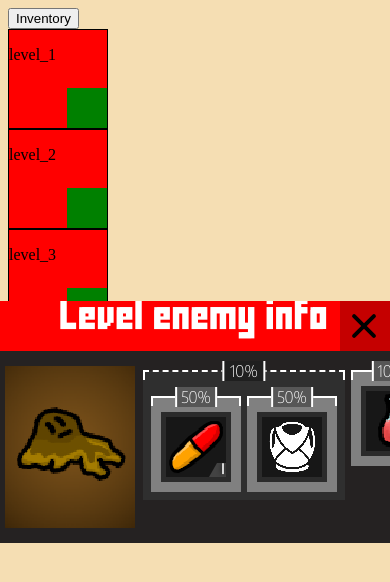
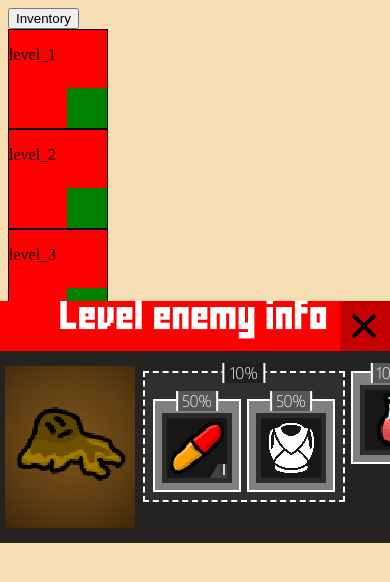
Before and after one commit to kassu11/taistelu-peli, a plain HTML site: page index.html in a window 390 px wide. Both pictures are taken after a click on the element 87 px from the left and 108 px from the top of the page. Drawn offline with Linux system fonts and the light colour scheme.

Commit message:
Uudet LootTable syntaxit
- Muutin kokonaan miten lootablet kirjoitetaan, joka mahdollistaa paremmin niitten hallintaa
- Nytten sitä on varmaan myös vähän selvempi lukea
- Muutin drop info ruutua visuaalisesti

```diff
--- a/js/enemies.js
+++ b/js/enemies.js
@@ -1,55 +1,22 @@
 const enemies = {
-  tongue_monster: {
-    id: "tongue_monster",
-    maxHp: 20,
-    maxMp: 10,
-    items: [
-      items["weak_stick"],
-    ],
-    effects: [
-      // {id: "Strength", power: 1, duration: 3},
-      // {id: "Strength", power: 1, duration: 3},
-      // {id: "Strength", power: 1, duration: 3},
-      // {id: "Strength", power: 1, duration: 3},
-      // {id: "Strength", power: 1, duration: 3},
-      // {id: "Strength", power: 1, duration: 3},
-      // {id: "Strength", power: 1, duration: 3},
-      // {id: "Strength", power: 1, duration: 3},
-      // {id: "Strength", power: 1, duration: 3},
-      // {id: "Strength", power: 1, duration: 3},
-      // {id: "Strength", power: 1, duration: 3},
-      // {id: "Strength", power: 1, duration: 3},
-      // {id: "Strength", power: 1, duration: 3},
-      // {id: "Strength", power: 1, duration: 3},
-    ],
-    drops: [
-      // {items: items["helmet"], chance: .2},
-      // {items: items["dmgBooster"], chance: .5, amount: [4, 10]},
-      [
-        {items: items["legs"], chance: .2},
-        {items: items["chestplate"], chance: .25},
-        {items: items["weak_stick"], chance: .25},
-        {type: "empty", chance: .5}
-      ]
-    ],
-    img: "vihu1.png",
-    imgTop: 1,
-  },
   week_slime: {
     id: "week_slime",
     maxHp: 10,
     maxMp: 30,
     items: [
-      {...items["hp_pot"], amount: 4},
+      {...items["hp_pot"], "amount": 4},
       {...items["weak_stick"]},
     ],
     drops: [
-      [
-        {items: items["dmgBooster"], chance: .1, amount: 1},
-        {items: items["chestplate"], chance: .1},
-        {type: "empty", chance: 1.8}
-      ],
-      {items: items["hp_pot"], chance: 1, amount: [1, 2]},
+      {
+        "type": "one",
+        "chance": 10,
+        "items": [
+          {"item": items["dmgBooster"], "amount": 1, "chance": 50},
+          {"item": items["chestplate"], "chance": 50},
+        ]
+      },
+      {"item": items["hp_pot"], "chance": 100, "amount": [1, 2]}
     ],
     img: "vihu2.png",
     imgTop: 7,
@@ -62,14 +29,16 @@ const enemies = {
       items["weak_stick"],
     ],
     drops: [
-      // {items: items["helmet"], chance: .2, amount: [1,2,3,4,5]},
-      [
-        {items: items["legs"], chance: .5},
-        {items: items["chestplate"], chance: .5},
-        {items: items["helmet"], chance: .5},
-        {type: "empty", chance: .6}
-      ],
-      {items: items["dmgBooster"], chance: 1, amount: [2, 4]},
+      {
+        "type": "one",
+        "chance": 75,
+        "items": [
+          {"item": items["legs"], "chance": 50},
+          {"item": items["chestplate"], "chance": 50},
+          {"item": items["helmet"], "chance": 50},
+        ]
+      },
+      {"item": items["dmgBooster"], "chance": 100, "amount": [2, 4]}
     ],
     img: "vihu3.png",
     imgTop: 7,
@@ -85,28 +54,28 @@ const enemies = {
     ],
     effects: [
       // {id: "Strength", power: 1, duration: 3},
-      // {id: "Strength", power: 1, duration: 3},
-      // {id: "Strength", power: 1, duration: 3},
-      // {id: "Strength", power: 1, duration: 3},
-      // {id: "Strength", power: 1, duration: 3},
-      // {id: "Strength", power: 1, duration: 3},
     ],
     drops: [
-      {items: items["helmet"], chance: .2},
-      {items: items["dmgBooster"], chance: .5, amount: [4, 10]},
-      [
-        {items: items["legs"], chance: .5},
-        {items: items["chestplate"], chance: .5},
-        {items: items["weak_stick"], chance: .5},
-        {type: "empty", chance: .2}
-      ],
-      [
-        {items: items["hp_pot"], chance: .5},
-        {items: items["weak_stick"], chance: .5},
-        {items: items["suicideStick"], chance: .5},
-        {items: items["dmgBooster"], chance: .5, amount: [5, 6, 10]},
-        {type: "empty", chance: .2}
-      ]
+      {
+        "type": "one",
+        "chance": 80,
+        "items": [
+          {"item": items["legs"], "chance": 50},
+          {"item": items["chestplate"], "chance": 50},
+          {"item": items["weak_stick"], "chance": 50},
+        ]
+      },
+      {
+        "type": "one",
+        "chance": 80,
+        "items": [
+          {"item": items["hp_pot"], "chance": 50},
+          {"item": items["weak_stick"], "chance": 50},
+          {"item": items["suicideStick"], "chance": 50},
+          {"item": items["dmgBooster"], "amount": [7, 5, 6, 10], "chance": 50},
+        ]
+      },
+      {"item": items["helmet"], "chance": 100, "amount": [2, 4]}
     ],
     img: "octopus.png",
     imgTop: 7,
@@ -119,18 +88,39 @@ const enemies = {
       items["wooden_sword"],
     ],
     drops: [
-      {items: items["helmet"], chance: .2},
-      {items: items["dmgBooster"], chance: .5, amount: [4, 10]},
-      [
-        {items: items["legs"], chance: .5},
-        {items: items["chestplate"], chance: .5},
-        {items: items["weak_stick"], chance: .5},
-        {type: "empty", chance: .2}
-      ]
+      {
+        "type": "one",
+        "chance": 80,
+        "items": [
+          {"item": items["legs"], "chance": 30},
+          {"item": items["chestplate"], "chance": 30},
+          {"item": items["helmet"], "chance": 30},
+          {
+            "type": "all",
+            "chance": 10,
+            "items": [
+              {"item": items["hp_pot"], "amount": [2, 5]},
+              {"item": items["dmgBooster"], "amount": [4, 2]},
+            ]
+          }
+        ]
+      },
     ],
     img: "enemy4.png",
     imgTop: 7,
-  }
+  },
+  tongue_monster: {
+    id: "tongue_monster",
+    maxHp: 20,
+    maxMp: 10,
+    items: [
+      items["weak_stick"],
+    ],
+    effects: [],
+    drops: [],
+    img: "vihu1.png",
+    imgTop: 1,
+  },
 }
 
 function Enemy(enemy) {
@@ -146,83 +136,17 @@ function Enemy(enemy) {
   this.imgWidth = enemy.imgWidth;
   this.imgHeight = enemy.imgHeight;
 
-  this.drops = enemy.drops?.map(row => {
-    if(row.items) return row;
-    else if(row.type != "empty") {
-      const chanceIndex = row.map(v => v.chance ?? 0);
-      const totalChance = chanceIndex.reduce((chance, value, index) => chanceIndex[index] = chance + value, 0);
-      const randomChance = Math.random() * totalChance;
-      const selectedItem = row.find((v, index) => randomChance <= chanceIndex[index]);
-      return {...selectedItem, chance: 1}
-    }
-  }) ?? [];
-
-  console.log(this.drops);
+  this.drops = dropsFromLootTable(enemy.drops);
 
   this.effects = enemy.effects?.map(effect => new Effect(effect)) || [];
 }
 
 Enemy.prototype.effect = effect;
 
-console.log(
-  test(
-    [
-      // {
-      //   "type": "all",
-      //   "chance": 100,
-      //   "items": [
-      //     {"item": {}, "amount": 10},
-      //     {
-      //       "type": "one",
-      //       "items": [
-      //         {"item": {}, "amount": 10, "chance": 5},
-      //         {
-      //           "type": "all",
-      //           "amount": 10,
-      //           "chance": 100,
-      //           "items": [
-      //             {"item": {}, "amount": 10, "chance": 5},
-      //             {"item": {}, "amount": 10, "chance": 5},
-      //             {"item": {}, "amount": 10, "chance": 5},
-      //             {"item": {}, "amount": 10, "chance": 5},
-      //             {"item": {}, "amount": 10, "chance": 5},
-      //             {"item": {}, "amount": 10, "chance": 5},
-      //             {"item": {}, "amount": 10, "chance": 5},
-      //             {"item": {}, "amount": 10, "chance": 5},
-      //             {"item": {}, "amount": 10, "chance": 5},
-      //             {"item": {}, "amount": 10, "chance": 5},
-      //             {"item": {}, "amount": 10, "chance": 5},
-      //             {"item": {}, "amount": 10, "chance": 5}
-      //           ]
-      //         }
-      //       ]
-      //     }
-      //   ]
-      // },
-      {"item": {}, "amount": 5, "chance": 50},
-      {"item": {}, "amount": 5, "chance": 50},
-      {"item": {}, "amount": 5, "chance": 50},
-      {"item": {}, "amount": 5, "chance": 50},
-      {"item": {}, "amount": 5, "chance": 50},
-      {"item": {}, "amount": 5, "chance": 50},
-      {"item": {}, "amount": 5, "chance": 50},
-      {"item": {}, "amount": 5, "chance": 50},
-      {"item": {}, "amount": 5, "chance": 50},
-      {"item": {}, "amount": 5, "chance": 50},
-      {"item": {}, "amount": 5, "chance": 50},
-      {"item": {}, "amount": 5, "chance": 50},
-    ]
-  )
-)
-
-
-
-function test(lootTable) {
+function dropsFromLootTable(lootTable = []) {
   const items = [];
 
-  // console.dir(lootTable)
-
-  lootTable.forEach(drop => {
+  lootTable?.forEach(drop => {
     const r = random(1, 100);
     if(r > drop.chance || drop.chance == null) return;
     if(drop?.type == "all") typeAll(drop);
--- a/js/levels.js
+++ b/js/levels.js
@@ -71,85 +71,87 @@ for(const [key, value] of Object.entries(levels)) {
 function getEnemyDropTreeElements(enemy) {
   const id = enemy?.id ?? enemy;
 
-  return enemies[id]?.drops?.map(row => {
+  return enemies[id]?.drops?.map(drop => {
     const slotsDiv = document.createElement("div");
+    if(drop?.type == "all") typeAll(drop, slotsDiv);
+    else if(drop?.type == "one") typeOne(drop, slotsDiv);
+    else if(drop.amount?.length > 2) addAmount(drop, slotsDiv);
+    else addItem(drop, slotsDiv);
 
-    if(row.items) {
-      const items = Array.isArray(row.items) ? row.items : [row.items];
-      const amount = row.amount?.slice?.();
-      const amounts = row.amount ? Array.isArray(amount) ? amount.length == 2 ? [amount[0] +"-"+ amount[1]] : amount.sort((e1, e2) => e1 - e2) : [row.amount] : [0];
-      const currentPercentage = Math.floor(row.chance * 100);
-      const percentageColor = getPercentageColor(currentPercentage);
-      slotsDiv.classList.add("items");
-      slotsDiv.setAttribute("percentage", currentPercentage);
-      if(items.length > 1) addHover(slotsDiv, `You will get these\nitems §<b>700<b><c>${percentageColor}<c>${currentPercentage}%§ of the time`);
-      else addHover(slotsDiv, `You will get this\nitem §<b>700<b><c>${percentageColor}<c>${currentPercentage}%§ of the time`);
-      items.forEach(item => {
-        const amountDiv = document.createElement("div");
-        amountDiv.classList.add("amount");
-        amounts.forEach(amount => {
-          const [div] = emmet(".slot");
-          const img = document.createElement("img");
-          const p = document.createElement("p");
+    function typeAll(arr, elem, per) {
+      const [allElem] = emmet(".items");
+      allElem.setAttribute("percentage", per ?? arr.chance ?? "");
+      elem.append(allElem);
+      addHover(allElem, `You will get these\nitems §<b>700<b><c>${getPercentageColor(per ?? arr.chance)}<c>${per ?? arr.chance}%§ of the time`);
+      arr.items.forEach(drop => {
+        if(drop?.type == "all") typeAll(drop, allElem);
+        else if(drop?.type == "one") typeOne(drop, allElem, per ?? arr.chance);
+        else if(drop.amount?.length > 2) addAmount(drop, allElem);
+        else addItemInsideAll(drop, allElem);
+      });
+    }
 
-          if(amount) p.textContent = amount;
-          if(amounts.length > 2) {
-            amountDiv.append(div);
-            slotsDiv.append(amountDiv);
-          } else slotsDiv.append(div);
+    function typeOne(arr, elem, per) {
+      const combinedChances = arr.items.map(item => item.chance ?? 0).reduce((acc, v) => [...acc, (acc[acc.length - 1] || 0) + v], []);
+      const totalChance = Math.max(...combinedChances);
+      const [oneElem] = emmet(".row");
+      oneElem.setAttribute("percentage", per ?? arr.chance ?? "");
+      addHover(oneElem, `One of the following items \nwill drop §<c>${getPercentageColor(per ?? arr.chance)}<c><b>700<b>${per ?? arr.chance}% §of the time`);
+      elem.append(oneElem);
+      arr.items.forEach(drop => {
+        if(drop?.type == "all") typeAll(drop, oneElem, Math.floor(drop.chance / totalChance * 100));
+        else if(drop?.type == "one") typeOne(drop, oneElem, Math.floor(drop.chance / totalChance * 100));
+        else if(drop.amount?.length > 2) addAmountInsideOne(drop, oneElem, Math.floor(drop.chance / totalChance * 100));
+        else addItem(drop, oneElem, Math.floor(drop.chance / totalChance * 100));
+      });
+    }
 
-          const nItem = new Item(item, player);
-          addHover(div, nItem.hoverText() ?? "");
+    function addItem(arr, elem, per) {
+      const nItem = new Item(arr.item);
+      const [items] = emmet(".items>.slot>img+p");
+      items.setAttribute("percentage", per ?? arr.chance ?? "");
+      elem.append(items);
+      items.querySelector("img").src = "./images/" + nItem.image;
+      items.querySelector("p").textContent = arr.amount?.join?.("-") ?? arr.amount ?? "";
+      addHover(items, `You will get this\nitem §<b>700<b><c>${getPercentageColor(per ?? arr.chance)}<c>${per ?? arr.chance}%§ of the time`);
+      addHover(items.querySelector(".slot"), nItem.hoverText() ?? "");
+    }
 
-          img.src = "./images/" + item.image;
-          div.append(img, p);
-        });
+    function addItemInsideAll(arr, elem) {
+      const nItem = new Item(arr.item);
+      const [slot] = emmet(".slot>img+p");
+      elem.append(slot);
+      slot.querySelector("img").src = "./images/" + nItem.image;
+      slot.querySelector("p").textContent = arr.amount?.join?.("-") ?? arr.amount ?? "";
+      addHover(slot, nItem.hoverText() ?? "");
+    }
+
+    function addAmount(arr, elem) {
+      const [amountElem] = emmet(".amount");
+      const nItem = new Item(arr.item);
+      elem.append(amountElem);
+      addHover(amountElem, nItem.hoverText() ?? "");
+      arr.amount.slice().sort().reverse().forEach(amount => {
+        const [slot] = emmet(".slot>img+p");
+        slot.querySelector("img").src = "./images/" + nItem.image;
+        slot.querySelector("p").textContent = amount
+        amountElem.append(slot);
       });
+    }
 
-    } else if(row.type !== "empty") {
-      slotsDiv.classList.add("row");
-      const totalChance = row.reduce((acc, item) => item.type == "empty" ? acc : acc + item.chance, 0) ?? 1;
-      let totalPercentage = 100;
-      row.forEach(row => {
-        if(row.type == "empty" || !row.items) return totalPercentage -= Math.floor((row.chance / (totalChance + row.chance) || 0) * 100);
-        const items = Array.isArray(row.items) ? row.items : [row.items];
-        const amount = row.amount?.slice?.();
-        const amounts = row.amount ? Array.isArray(amount) ? amount.length == 2 ? [amount[0] +"-"+ amount[1]] : amount.sort((e1, e2) => e1 - e2) : [row.amount] : [0];
-        const itemsDiv = document.createElement("div");
-        const currentPercentage = Math.floor(row.chance / totalChance * 100);
-        const percentageColor = getPercentageColor(currentPercentage);
-        itemsDiv.classList.add("items");
-        itemsDiv.setAttribute("percentage", currentPercentage);
-        if(items.length > 1) addHover(itemsDiv, `You will get these\nitems §<b>700<b><c>${percentageColor}<c>${currentPercentage}%§ of the time`);
-        else addHover(itemsDiv, `You will get this\nitem §<b>700<b><c>${percentageColor}<c>${currentPercentage}%§ of the time`);
-        slotsDiv.append(itemsDiv);
-        items.forEach(item => {
-          const amountDiv = document.createElement("div");
-          if(amounts.length > 2) {
-            itemsDiv.append(amountDiv)
-            amountDiv.classList.add("amount");
-          }
-          amounts.forEach(amount => {
-            const [div] = emmet(".slot")
-            const img = document.createElement("img");
-            const p = document.createElement("p");
-
-            if(amount) p.textContent = amount;
-            if(amounts.length > 2) amountDiv.append(div);
-            else itemsDiv.append(div);
-
-            const nItem = new Item(item, player);
-            addHover(div, nItem.hoverText() ?? "");
-
-            img.src = "./images/" + item.image;
-            div.append(img, p);
-          });
-        });
-      });
-      slotsDiv.setAttribute("percentage", totalPercentage);
-      const percentageColor = getPercentageColor(totalPercentage);
-      addHover(slotsDiv, [`One of the following items \nwill drop §<c>${percentageColor}<c><b>700<b>${totalPercentage}% §of the time`]);
-    } return slotsDiv;
+    function addAmountInsideOne(arr, elem, per) {
+      const [amountElem] = emmet(".items>.amount");
+      const nItem = new Item(arr.item);
+      amountElem.setAttribute("percentage", per ?? arr.chance ?? "");
+      addHover(amountElem, nItem.hoverText() ?? "");
+      elem.append(amountElem);
+      arr.amount.slice().sort().reverse().forEach(amount => {
+        const [slot] = emmet(".slot>img+p");
+        slot.querySelector("img").src = "./images/" + nItem.image;
+        slot.querySelector("p").textContent = amount
+        amountElem.querySelector(".amount").append(slot);
+      })
+    } return slotsDiv.childNodes[0];
   }) ?? [];
 }
 
--- a/js/lootable.json
+++ b/js/lootable.json
@@ -1,7 +1,7 @@
 [
   {
     "type": "all",
-    "chance": 100,
+    "chance": 90,
     "items": [
       {"item": {}, "amount": 10},
       {
@@ -14,5 +14,5 @@
       }
     ]
   },
-  {"item": {}, "amount": 5, "chance": 100}
+  {"item": {}, "amount": 5}
 ]
--- a/sass/levelMenu.scss
+++ b/sass/levelMenu.scss
@@ -154,9 +154,10 @@
             position: relative;
             display: flex;
             height: fit-content;
+            border: 2px solid white;
 
-            &::before, &::after {position: absolute}
             &::after {
+              position: absolute;
               left: 50%;
               transform: translateX(-50%);
               padding: 0px 6px;
@@ -169,23 +170,20 @@
               border-right: 2px solid #fff;
               border-left: 2px solid #fff;
             }
-            &::before {
-              left: 0px;
-              right: 0px;
-              height: 10px;
-              top: -1px;
-              content: "";
-              border: 2px solid #fff;
-              border-bottom: 0px solid #0000;
-            }
           }
 
           .row {
             margin: 0px 3px;
             background: #2f2f2f;
             padding: 3px 5px 8px;
+            border-style: dashed;
             &::after {background: #1f1f1f}
-            &::before {border-style: dashed}
+
+            @at-root #levelMenu .dropTree .row > .row {margin: 23px 3px 0px}
+            @at-root #levelMenu .dropTree .items > .row {
+              margin: 6px 3px 0px;
+              &::after {display: none}
+            }
           }
 
           .items {
@@ -210,7 +208,7 @@
               width: 70px;
               height: 70px;
               background: #171717;
-              margin: 5px;
+              margin: 2px;
               border: 5px solid #2b2b2b;
 
               * {
```
Also changed, not shown: js/fightScreen.js (+8 -14 lines), sass/levelMenu.css, 1 other file.
